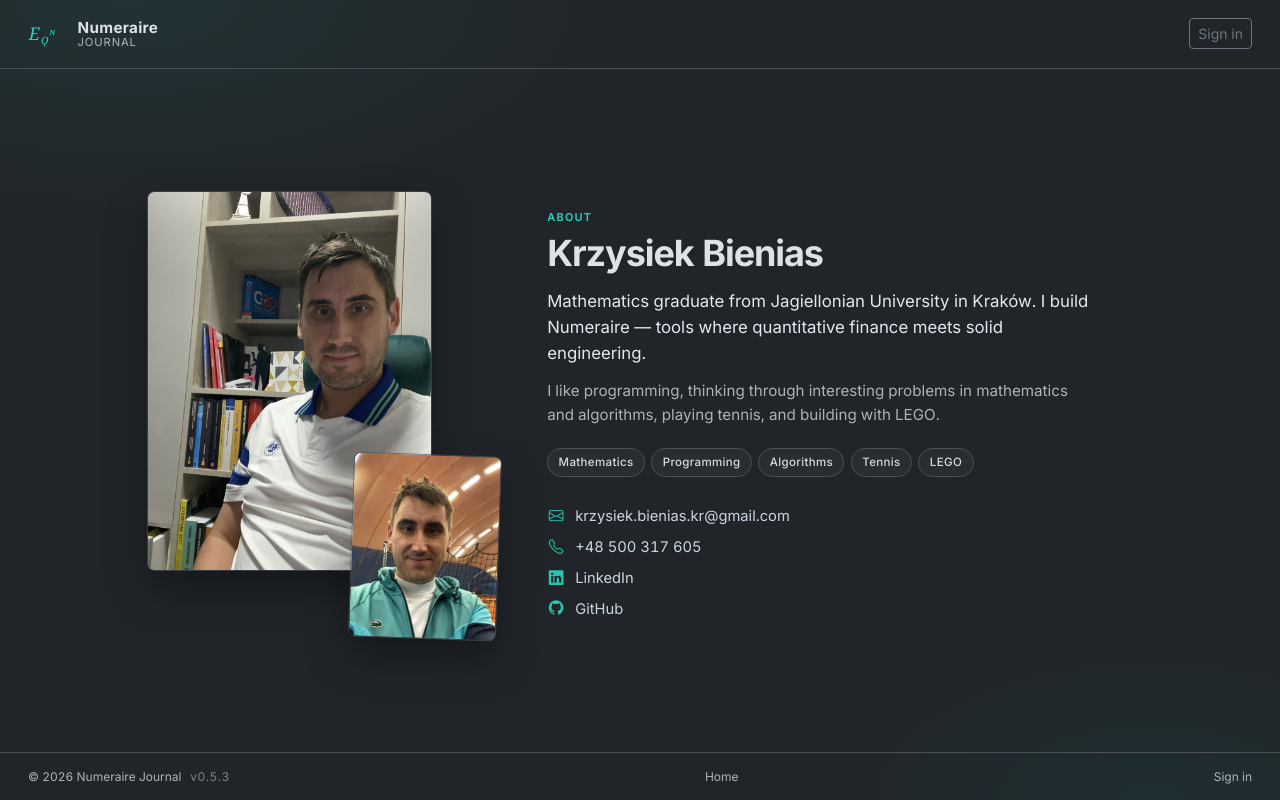
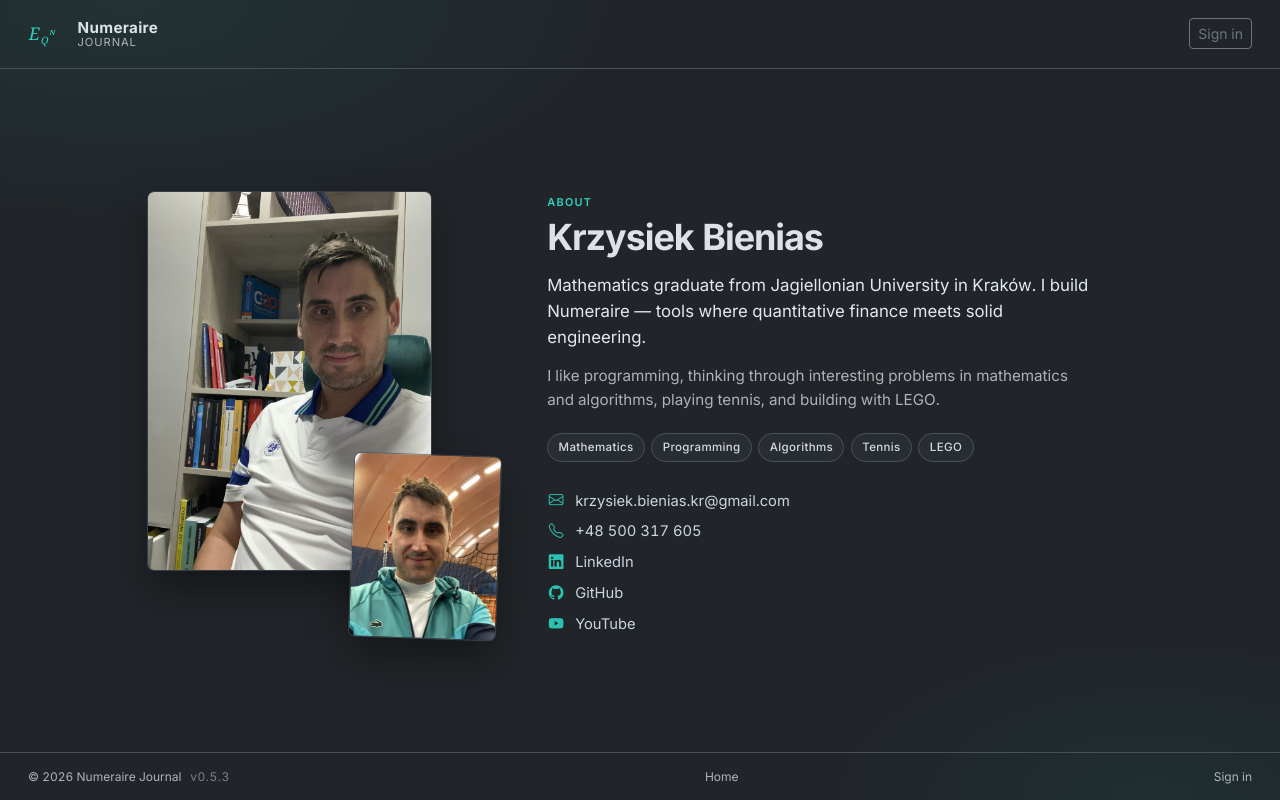
Before and after one commit to krzysiekbienias/numeraire, a Django app: page /about/ in a window 1280 px wide. Run offline with Django 5.2, Linux system fonts and the light colour scheme.

Commit message:
feat(journal): add YouTube link to about page for enhanced resource access

```diff
--- a/web/templates/journal/about.html
+++ b/web/templates/journal/about.html
@@ -75,6 +75,10 @@
             <i class="bi bi-github"></i>
             <span>GitHub</span>
           </a>
+          <a href="https://www.youtube.com/@zeromeasurequant" target="_blank" rel="noopener noreferrer">
+            <i class="bi bi-youtube"></i>
+            <span>YouTube</span>
+          </a>
         </div>
       </section>
     </main>
```
